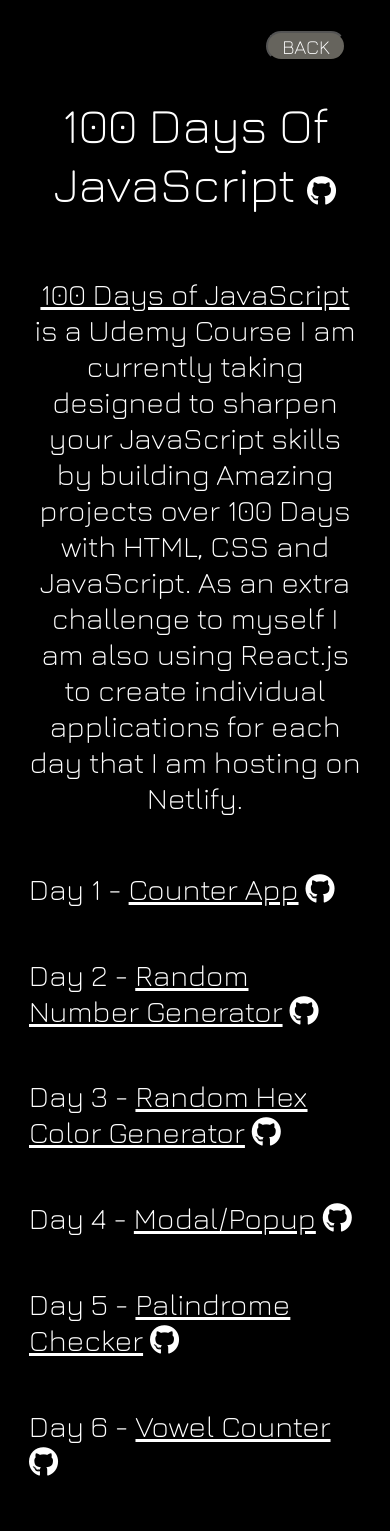
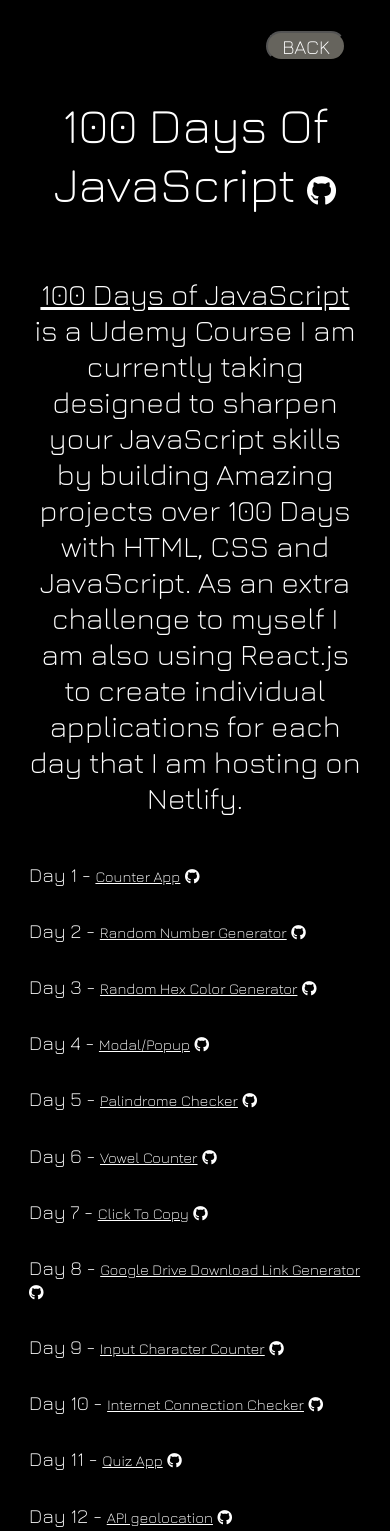
Before and after one commit to jleviharris/Portfolio, a React (Create React App) app in the folder frontend/: page /100DaysOfJavaScript in a window 390 px wide. Shown: the top 1531 px of the page. Built offline with nearby package versions, Linux system fonts and the light colour scheme.

Commit message:
Worked on mobile CSS

```diff
--- a/frontend/src/App.css
+++ b/frontend/src/App.css
@@ -515,6 +515,15 @@
     background: url("../src/components/BackgroundImgs/adrian-regeci-DduZa62Shq0-unsplash.jpg");
     background-size: cover;
   }
+  .daysContainer h2 {
+    font-size: 2rem;
+  }
+  .daysContainer a {
+    font-size: 1.5rem;
+  }
+  .daysContainer i {
+    font-size: 1.5rem;
+  }
 }
 
 @media only screen and (min-width: 1000px) {
--- a/frontend/src/components/Projects/100DaysOfJavaScript.js
+++ b/frontend/src/components/Projects/100DaysOfJavaScript.js
@@ -187,8 +187,19 @@
             <i className="fa-brands fa-github gitHubProjLink"></i>
           </a>
         </h2>
+        <h2>
+          Day 12 -{" "}
+          <a
+            target="_blank"
+            href="https://devjonharrisapigeolocation.netlify.app/"
+          >
+            API geolocation
+          </a>{" "}
+          <a target="_blank" href="https://github.com/jleviharris/apiDay12.git">
+            <i className="fa-brands fa-github gitHubProjLink"></i>
+          </a>
+        </h2>
 
-        <h2>Day 12 - </h2>
         <h2>Day 13 - </h2>
         <h2>Day 14 - </h2>
         <h2>Day 15 - </h2>
```
